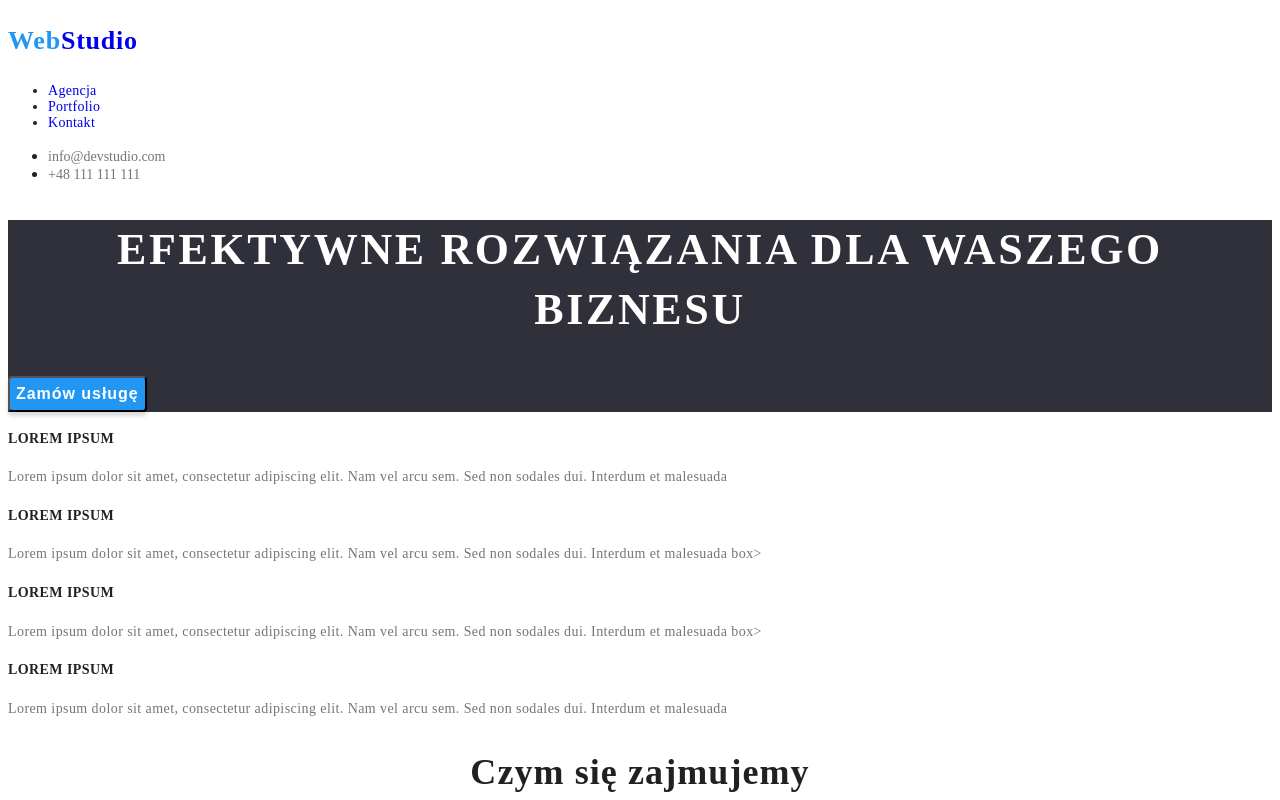
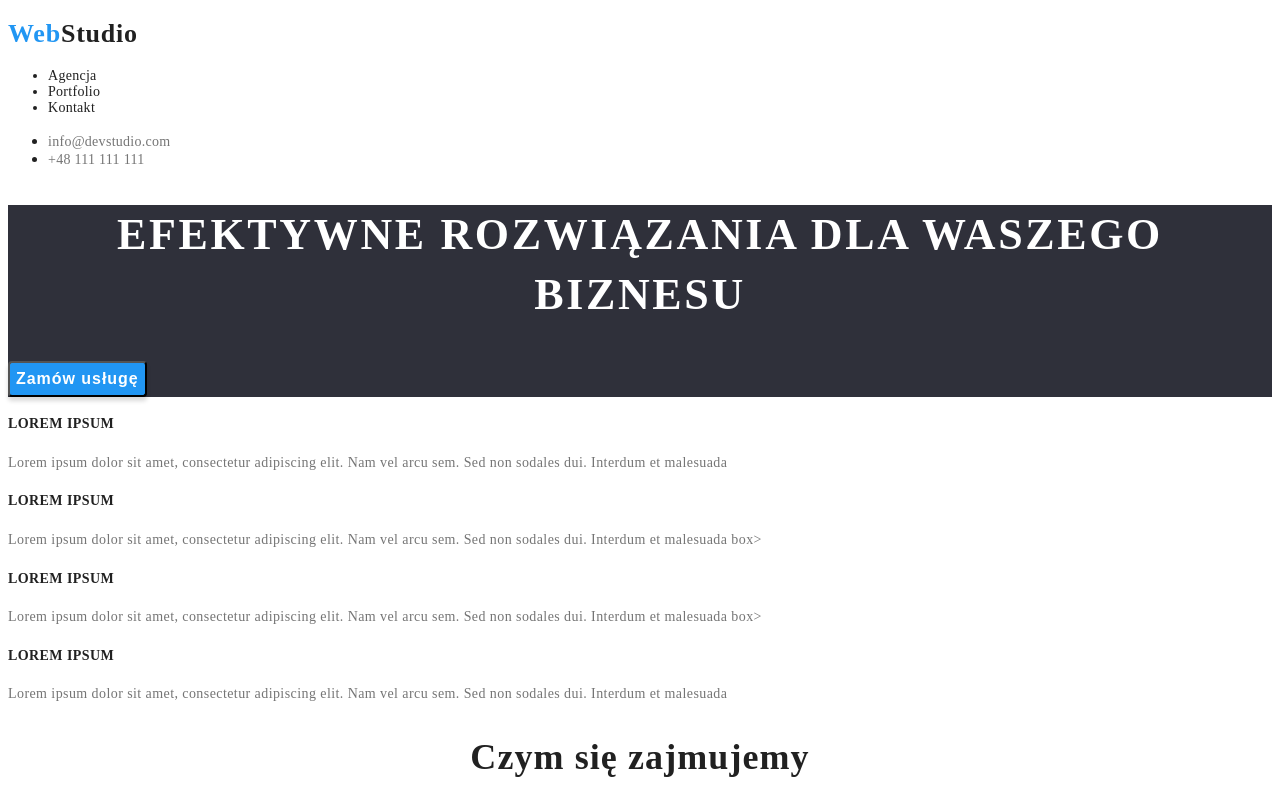
Before and after one commit to StanislawZielinski/goit-markup-hw-02, a plain HTML site: page index.html in a window 1280 px wide. Shown: the top 800 px of the page. Drawn offline with Linux system fonts and the light colour scheme.

Commit message:
Update styles.css

```diff
--- a/css/styles.css
+++ b/css/styles.css
@@ -14,12 +14,13 @@ a:link {
 
 /* section HEADER */
 
-.header-logo {
+.header-logo-link {
   font-family: var(--Raleway-font);
   font-weight: 700;
   font-size: 26px;
   line-height: 1.192em;
   letter-spacing: 0.03em;
+  color: var(--main-color);
 }
 .header-logo-blue {
   color:var(--secondary-color) ;
@@ -35,8 +36,9 @@ letter-spacing: 0.02em;
 .navigation-list-item-link {
   font-weight: 500;
   font-size: 14px;
-  line-height: 1.143em
+  line-height: 1.143em;
   letter-spacing: 0.02em;
+  color: var(--main-color);
 }
 
 .navigation-list-item-link:hover,
@@ -48,7 +50,7 @@ letter-spacing: 0.02em;
 font-style: normal;
 font-weight: 500;
 font-size: 14px;
-line-height: 1.143em
+line-height: 1.143em;
 letter-spacing: 0.02em;
 color: #757575;
 }
@@ -171,7 +173,7 @@ color: #FFFFFF;
 
 .address-footer-list-item-contacts {
   font-size: 14px;
-  line-height: 1.717em;;
+  line-height: 1.717em;
   /* or 171% */
   letter-spacing: 0.03em;
   color: rgba(255, 255, 255, 0.6);
```
